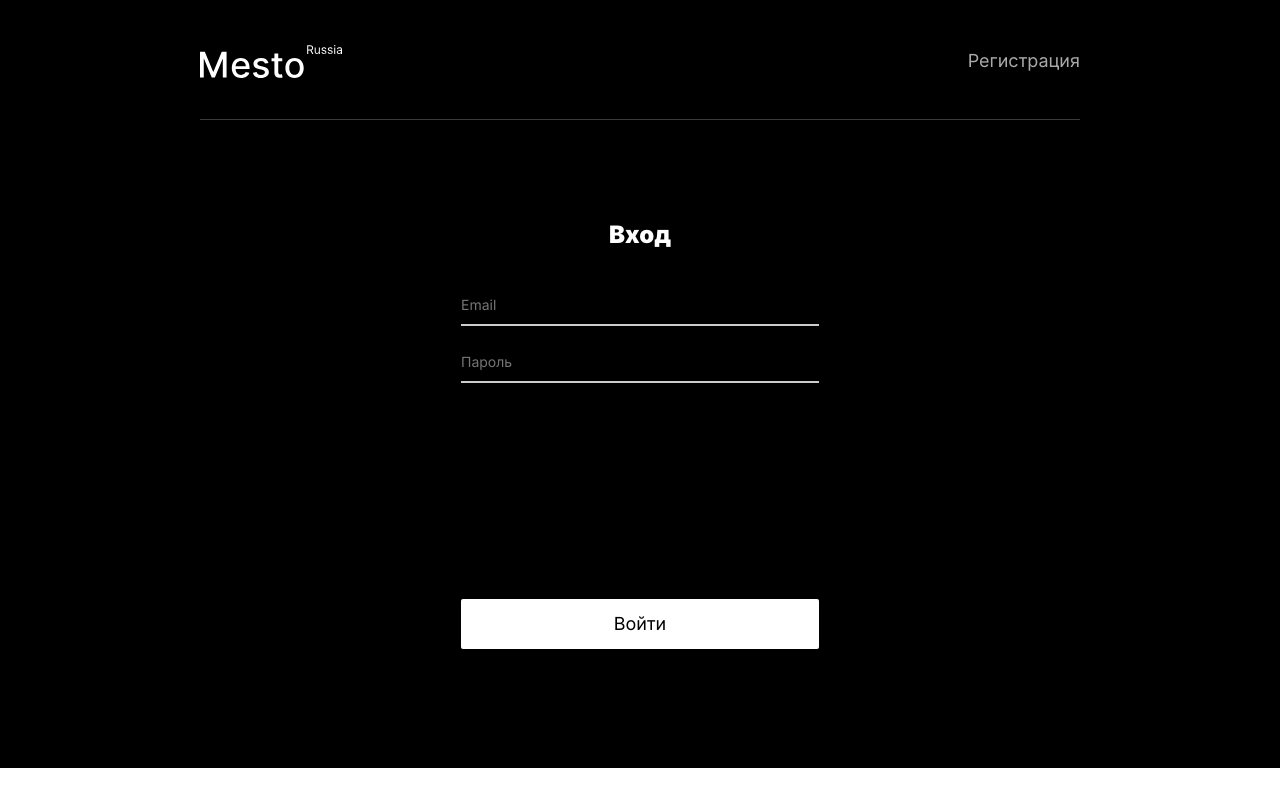
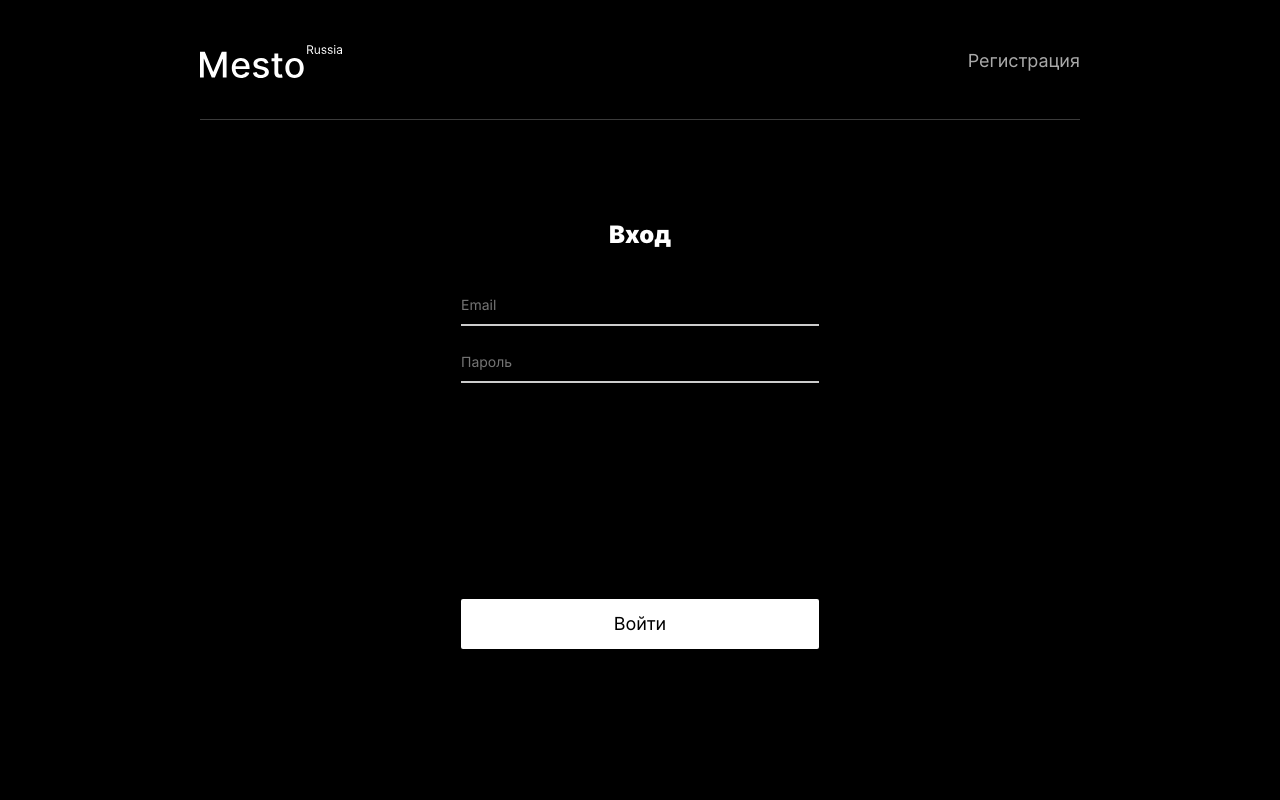
Before and after one commit to Programistic/react-mesto-auth, a React (Create React App) app: page /signin in a window 1280 px wide. Built offline with nearby package versions, Linux system fonts and the light colour scheme; no server answers.

Commit message:
add min-height for the page

```diff
--- a/src/blocks/container/container.css
+++ b/src/blocks/container/container.css
@@ -2,6 +2,7 @@
   box-sizing: border-box;
   max-width: 1280px;
   min-width: 320px;
+  min-height: 100vh;
   margin: 0 auto;
   padding: 0 200px;
 }
--- a/src/blocks/entry-screen/entry-screen.css
+++ b/src/blocks/entry-screen/entry-screen.css
@@ -1,7 +1,6 @@
 .entry-screen {
   width: 358px;
   height: 440px;
-  min-height: 61vh;
   margin: 0 auto;
   padding: 60px 0 ;
 }
```
